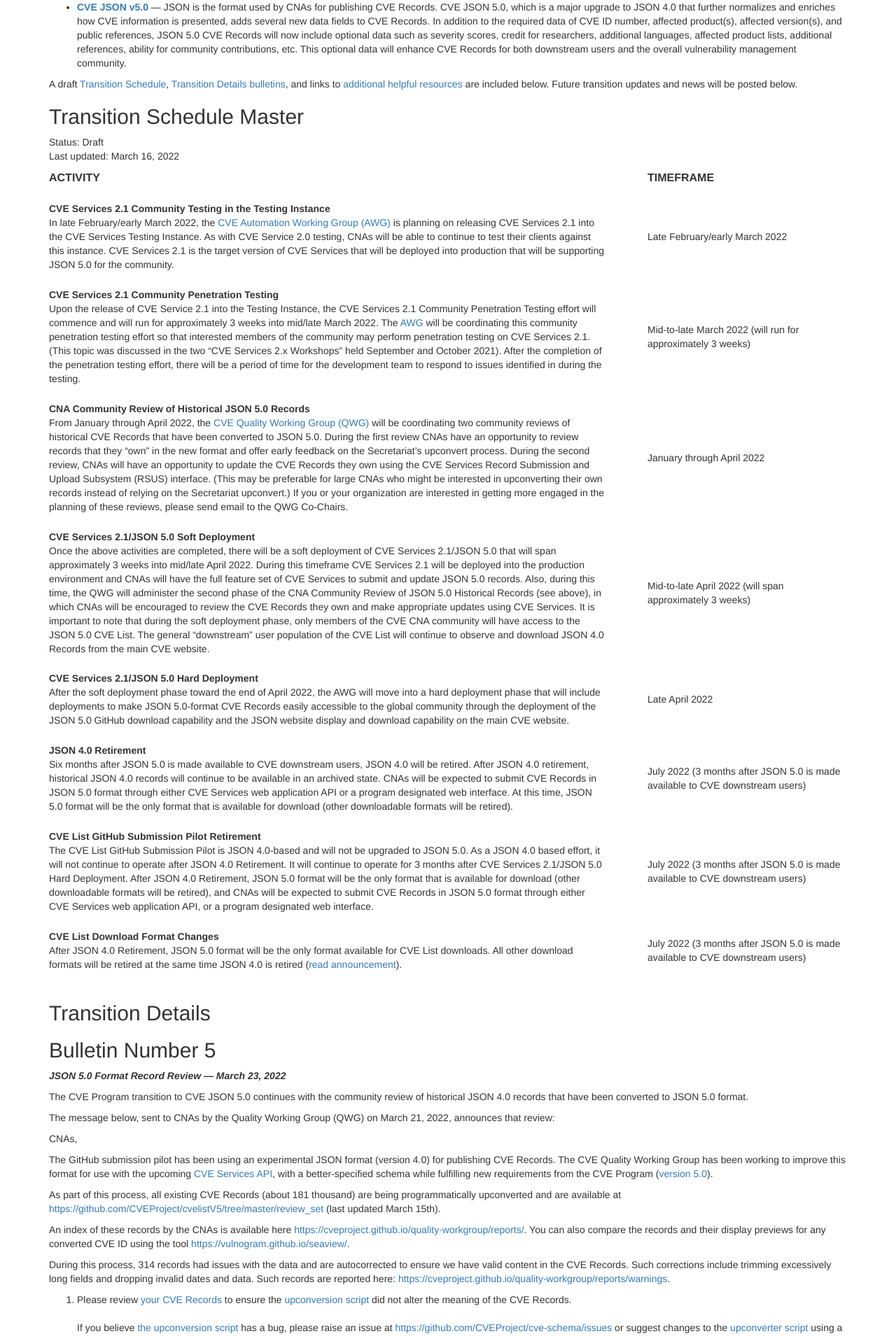
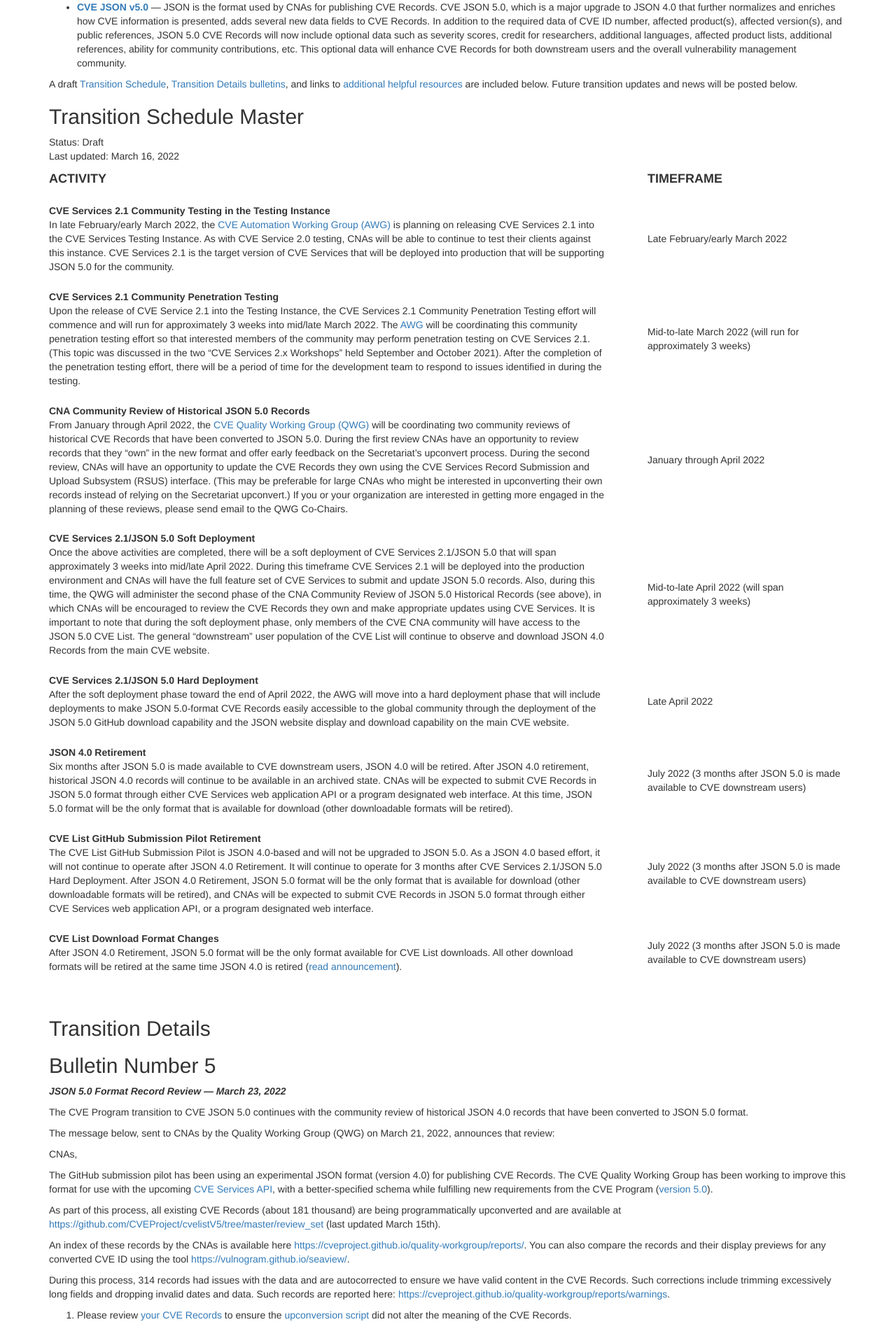
Before and after one commit to CVEProject/cveproject.github.io, a Jekyll site: the page built from automation-transition.md, in a window 1280 px wide. Shown: the part 305-2214 px from the top of the page at 70% size. Built offline with Jekyll 4.4.1, drawn with Linux system fonts in a browser that asks for light colours; nearby versions of some CDN libraries.

Commit message:
Update automation-transition.md

```diff
--- a/automation-transition.md
+++ b/automation-transition.md
@@ -18,9 +18,9 @@ Last updated: March 16, 2022
 <div>
   <table style="padding-left:5%;padding-left:30%;">
     <tr>
-      <th style="width:70%;padding-bottom:2%;font-size:16px;">ACTIVITY</th>
-      <th style="width:5%;padding-bottom:2%;font-size:16px;"></th>
-      <th style="width:25%;padding-bottom:2%;font-size:16px;">TIMEFRAME</th>
+      <th style="width:70%;padding-bottom:2%;font-size:18px;">ACTIVITY</th>
+      <th style="width:5%;padding-bottom:2%;font-size:18px;"></th>
+      <th style="width:25%;padding-bottom:2%;font-size:18px;">TIMEFRAME</th>
     </tr>
 
     <tr>
@@ -73,6 +73,7 @@ Last updated: March 16, 2022
     </tr>
   </table>
 </div>
+<br>
 
 ## Transition Details
 
```
